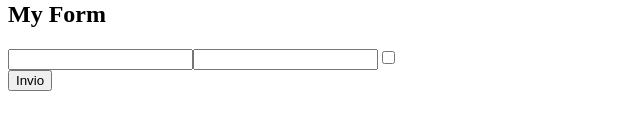
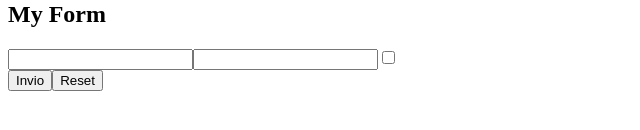
Before and after one commit to ameted83/React-exercises, a React (Create React App) app: page / in a window 1280 px wide. Shown: the part 464-594 px from the top of the page, without its empty margins (0-640 px from the left). Built offline with nearby package versions, Linux system fonts and the light colour scheme.

Commit message:
forms-04

```diff
--- a/src/Login.js
+++ b/src/Login.js
@@ -26,6 +26,14 @@ export class Login extends React.Component {
     });
   };
 
+  handleResetState = () => {
+    this.setState({
+      username: "",
+      password: "",
+      remember: false,
+    });
+  };
+
   render() {
     return (
       <>
@@ -50,6 +58,7 @@ export class Login extends React.Component {
           />
         </div>
         <button onClick={this.onLogin}>Invio</button>
+        <button onClick={this.handleResetState}>Reset</button>
       </>
     );
   }
```
